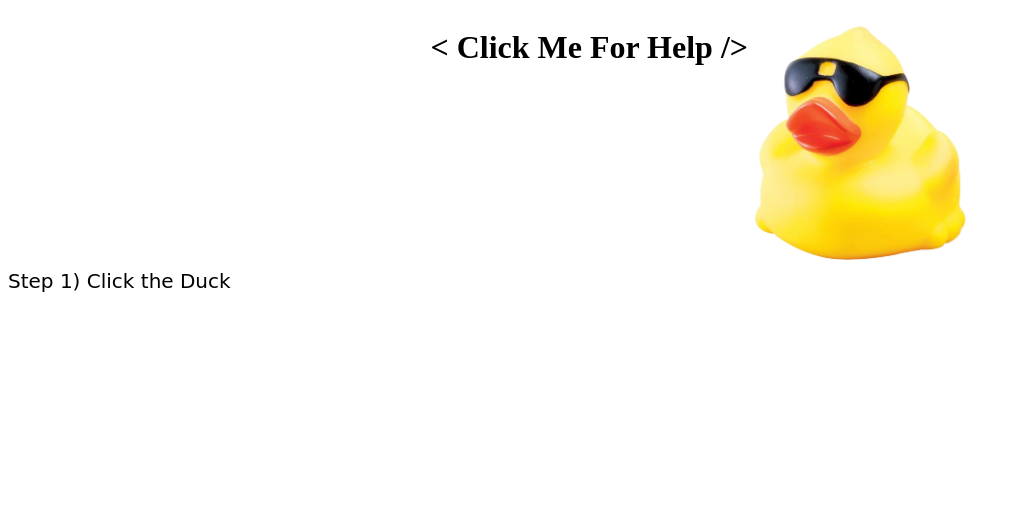
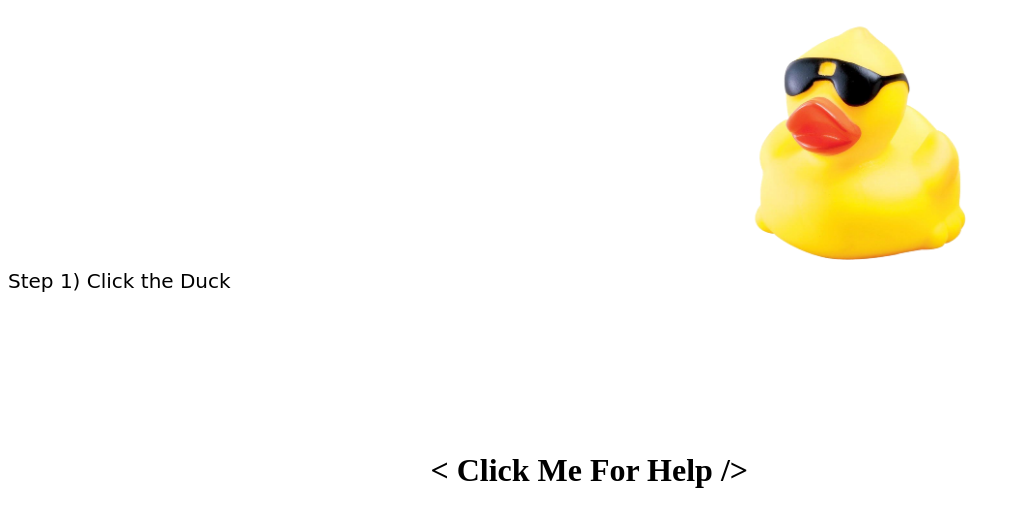
Before and after one commit to YurMan1993/stuckduck, a plain HTML site: page index.html in a window 1280 px wide. Shown: the whole page, without its empty margins (0-1020 px from the left). Drawn offline with Linux system fonts and the light colour scheme.

Commit message:
Update Title

```diff
--- a/index.css
+++ b/index.css
@@ -6,6 +6,7 @@ body {
 	position: absolute;
 	margin-left: 33%;
 	text-align: center;
+	margin-top: 33%;
 }
 
 #duckDiv {
```
